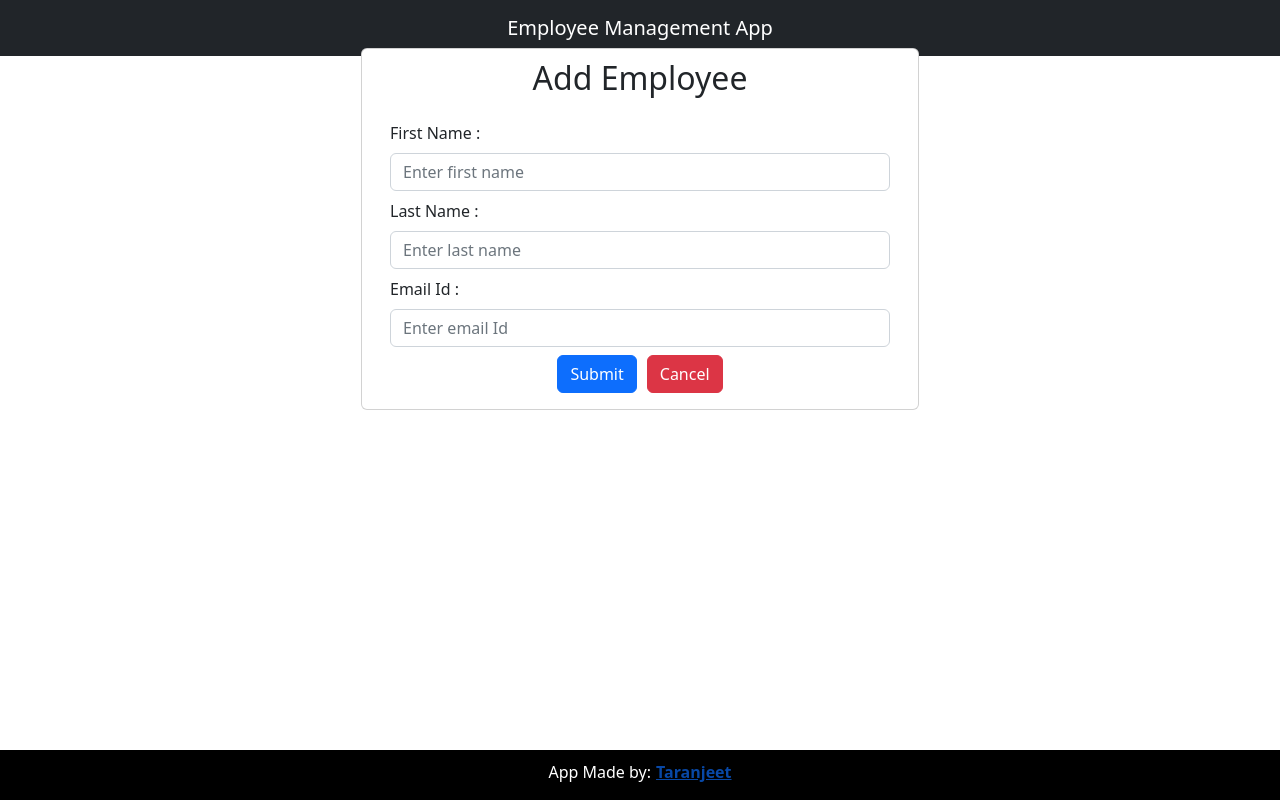
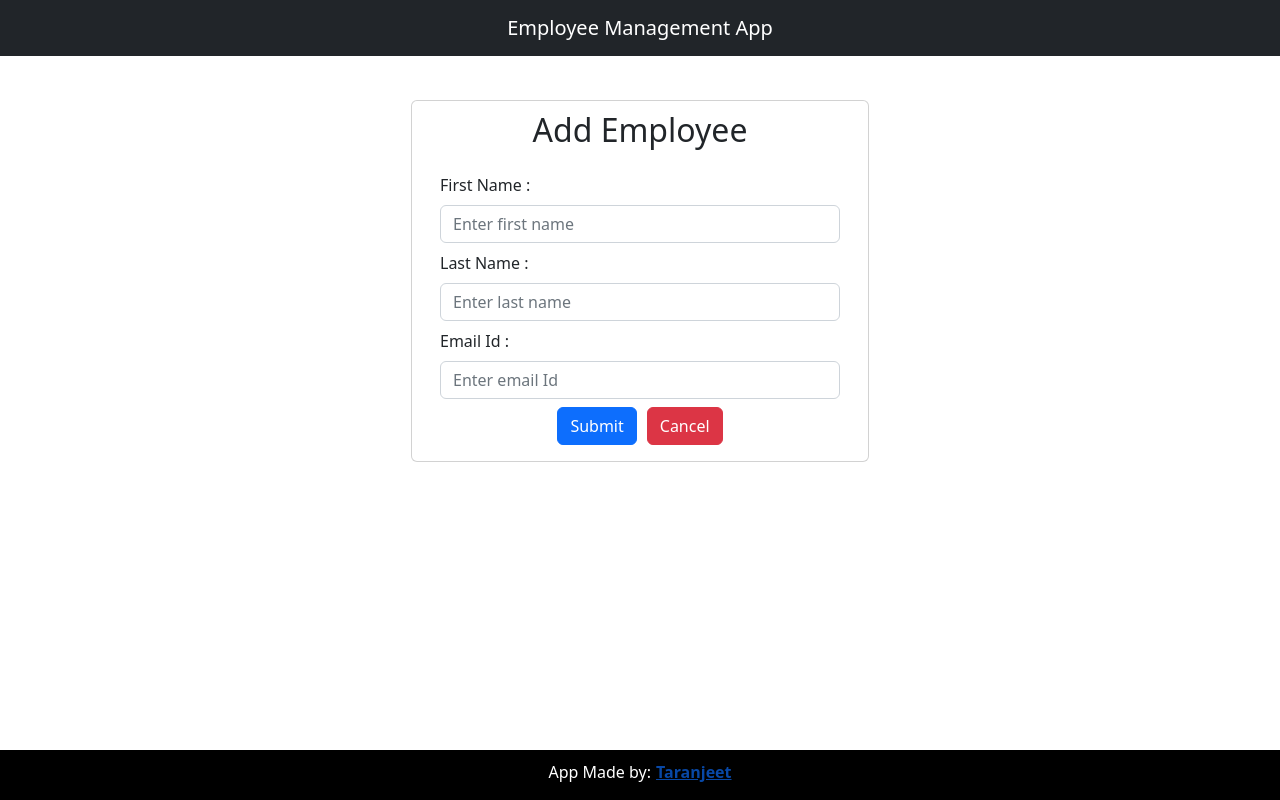
Before and after one commit to taranjeetsingh257/React-Spring-Boot-CRUD-frontend, a React (Create React App) app: page /add-employee in a window 1280 px wide. Built offline with nearby package versions, Linux system fonts and the light colour scheme; no server answers.

Commit message:
Update AddEmployeeComponent.js

```diff
--- a/src/components/AddEmployeeComponent.js
+++ b/src/components/AddEmployeeComponent.js
@@ -66,7 +66,7 @@ export const AddEmployeeComponent = () => {
     }
 
   return (
-    <div>
+    <div style={{"margin": "100px"}}>
         <div className="container mt-5">
             <div className="row">
                 <div className="card col-md-6 offset-md-3 offset-md-3">
```
